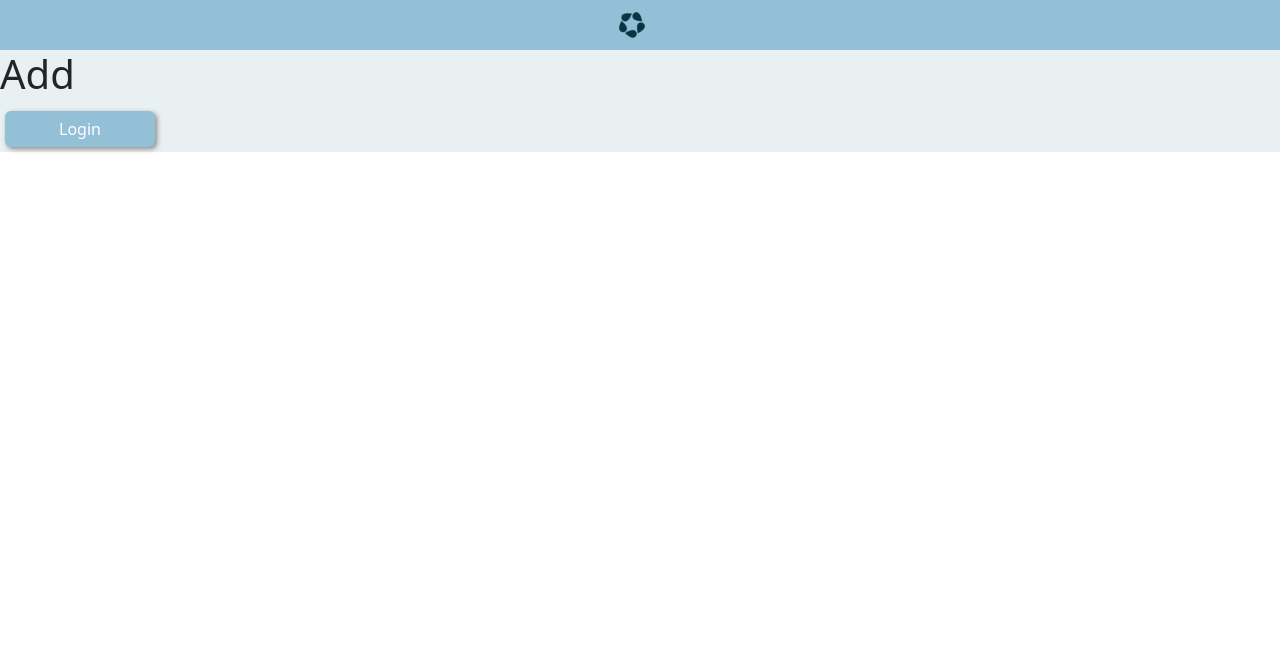
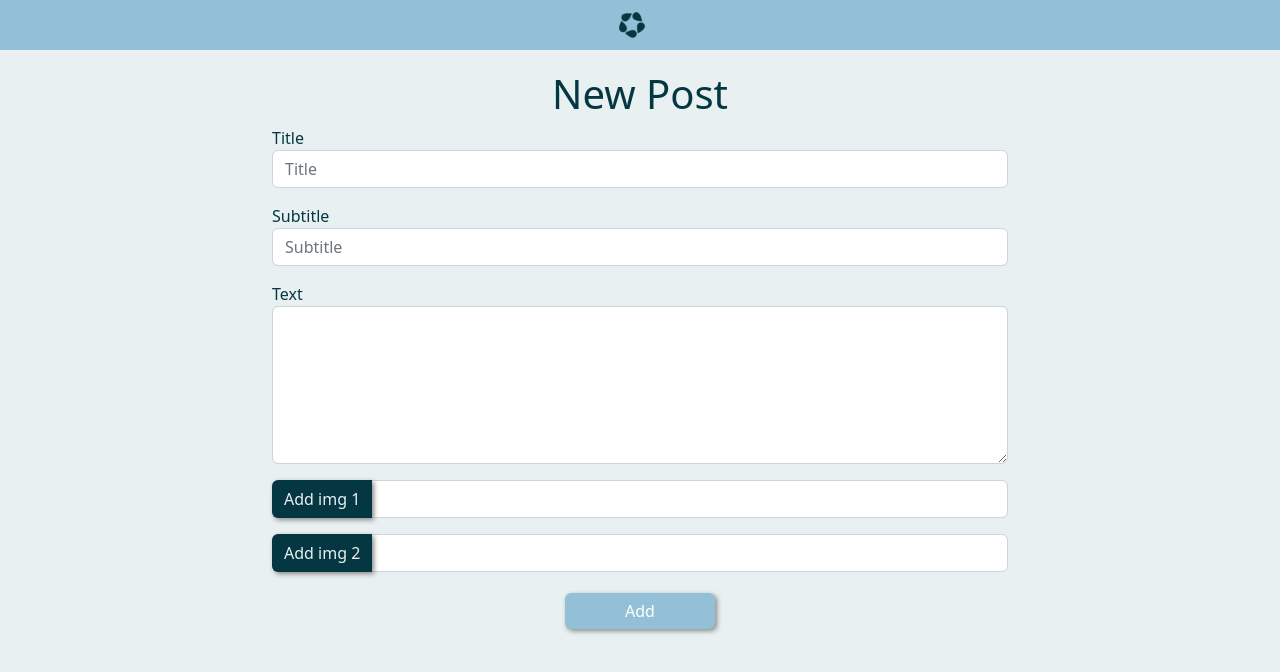
Before and after one commit to marianalopezeikilis/Fonts-App-Project, a React (Vite) app in the folder Front/Front/: page /add in a window 1280 px wide. Shown: the top 672 px of the page. Built offline with nearby package versions, Linux system fonts and the light colour scheme.

Commit message:
He posat una mica bonics el add i el login

```diff
--- a/Front/Front/src/App.css
+++ b/Front/Front/src/App.css
@@ -48,7 +48,7 @@ margin:5px;
   background-color: white;
 
 }
->>>>>>> f89751e76dd2ce77522c3a9bead2bf17bb4490fc
+
 /* HOME */
 
 .imgagua {
@@ -100,9 +100,51 @@ margin:5px;
 
   }
 
+  /* BLOG */
+
   .background_blog{
     background-color: #E8F0F2;
+
+  height: 100vh;
   }
-=======
->>>>>>> front-blog
->>>>>>> main
+
+.background_login{
+    margin-top: 50%;
+    margin-left: 5%;
+    margin-right: 5%;
+    background-color: #053742;
+    border-radius: 10px;
+    padding: 4%;
+    text-align: center;
+}
+
+.login_text_color{
+  color: #E8F0F2;
+}
+
+.background_login_web{
+  margin-top: 15%;
+  margin-left: 30%;
+  margin-right: 30%;
+  background-color: #053742;
+  border-radius: 10px;
+  padding: 4%;
+  text-align: center;
+}
+
+.add_text_color{
+  color: #053742;
+}
+
+.add_position{
+  margin-top: 20px;
+}
+
+.add_position h1 {
+  color: #053742;
+  text-align: center;
+}
+
+.button_add_position{
+  text-align: center;
+}
--- a/Front/Front/src/Blog.css
+++ /dev/null
@@ -1,13 +0,0 @@
-
-.background_blog{
-    background-color: #E8F0F2;
-  }
-
-.background_login{
-    margin-top: 20%;
-    margin-left: 5%;
-    margin-right: 5%;
-    background-color: #053742;
-    border-radius: 10px;
-    padding: 5%;
-}
--- a/Front/Front/src/Blog.jsx
+++ b/Front/Front/src/Blog.jsx
@@ -1,6 +1,6 @@
 import NavBar from "./components/navbar.jsx";
 import ButtonBlue from "./components/ButtonBlue";
-import './Blog.css'
+import './App.css'
 
 
 function Blog() {
--- a/Front/Front/src/BlogAdd.jsx
+++ b/Front/Front/src/BlogAdd.jsx
@@ -1,17 +1,41 @@
 import NavBar from "./components/navbar.jsx";
 import ButtonBlue from "./components/ButtonBlue";
-import './Blog.css'
+import InputBlue from "./components/InputBlue";
+import './App.css'
+import { Form, Container, Row, Col } from 'react-bootstrap';
 
 function BlogAdd() {
 
   return (
-    <>
+    <div class="background_blog">
       <NavBar />
-      <div class="background_blog">
-        <h1>Add</h1>
-        <ButtonBlue text="Login" ruta="/blog" />
-      </div>
-    </>
+      <Container>
+        <Row className="justify-content-center">
+          <Col xs="10" md="10" lg="8" >
+            <div class="add_position">
+              <h1>New Post</h1>
+              <Form>
+                <Form.Group className="mb-3" controlId="exampleForm.ControlInput1">
+                  <Form.Label class="add_text_color">Title</Form.Label>
+                  <Form.Control type="text" placeholder="Title" />
+                </Form.Group>
+                <Form.Group className="mb-3" controlId="exampleForm.ControlInput2">
+                  <Form.Label class="add_text_color">Subtitle</Form.Label>
+                  <Form.Control type="text" placeholder="Subtitle" />
+                </Form.Group>
+                <Form.Group className="mb-3" controlId="exampleForm.ControlTextarea1">
+                  <Form.Label class="add_text_color">Text</Form.Label>
+                  <Form.Control as="textarea" rows={6} />
+                </Form.Group>
+              </Form>
+              <InputBlue text="Add img 1"></InputBlue>
+              <InputBlue text="Add img 2"></InputBlue>
+              <div class="button_add_position">  <ButtonBlue text="Add" ruta="/blog" /></div>
+            </div>
+          </Col>
+        </Row>
+      </Container>
+    </div>
   )
 }
 
--- a/Front/Front/src/BlogLogin.jsx
+++ b/Front/Front/src/BlogLogin.jsx
@@ -1,29 +1,46 @@
 import NavBar from "./components/navbar.jsx";
 import ButtonBlue from "./components/ButtonBlue";
-import './Blog.css'
-import { Form } from 'react-bootstrap';
+import './App.css'
+import { Form, Container, Row, Col } from 'react-bootstrap';
 
 function BlogLogin() {
 
   return (
-    <>
+    <div class="background_blog">
       <NavBar />
-      <div class="background_blog">
-        <div class="background_login">
+      <Container className="d-none d-md-block">
+        <div class="background_login_web" >
+          <Row className="justify-content-center">
+            <Form>
+              <Form.Group className="mb-3" controlId="formBasicText">
+                <Form.Label class="login_text_color">Username</Form.Label>
+                <Form.Control type="text" placeholder="Enter username" />
+              </Form.Group>
+              <Form.Group className="mb-3" controlId="formBasicPassword">
+                <Form.Label class="login_text_color">Password</Form.Label>
+                <Form.Control type="password" placeholder="Password" />
+              </Form.Group>
+              <ButtonBlue text="Login" ruta="/add" />
+            </Form>
+          </Row>
+        </div>
+      </Container>
+      <Container className="d-md-none">
+        <div class="background_login" >
           <Form>
             <Form.Group className="mb-3" controlId="formBasicText">
-              <Form.Label>Username</Form.Label>
+              <Form.Label class="login_text_color">Username</Form.Label>
               <Form.Control type="text" placeholder="Enter username" />
             </Form.Group>
             <Form.Group className="mb-3" controlId="formBasicPassword">
-              <Form.Label>Password</Form.Label>
+              <Form.Label class="login_text_color">Password</Form.Label>
               <Form.Control type="password" placeholder="Password" />
             </Form.Group>
             <ButtonBlue text="Login" ruta="/add" />
           </Form>
         </div>
-      </div>
-    </>
+      </Container>
+    </div>
   )
 }
 
--- /dev/null
+++ b/Front/Front/src/components/InputBlue.jsx
@@ -0,0 +1,34 @@
+import { InputGroup, Button, Form } from 'react-bootstrap';
+
+function InputBlue(props) {
+    return (
+        <>
+            <style type="text/css">
+                {`
+    .btn-new {
+      background-color: #053742;
+      color: #E8F0F2;
+      box-sizing: border-box;
+      box-shadow: 2px 2px 5px #888888;
+      border:none;
+
+    }
+    .btn-new:hover {
+        background-color: #93BFD7;
+        border:none;
+        color: #053742;
+}
+
+    `}
+            </style>
+            <InputGroup className="mb-3">
+                <Button variant="new" id="button-addon1">
+                    {props.text}
+                </Button>
+                <Form.Control />
+            </InputGroup>
+        </>
+    );
+}
+
+export default InputBlue;
```
